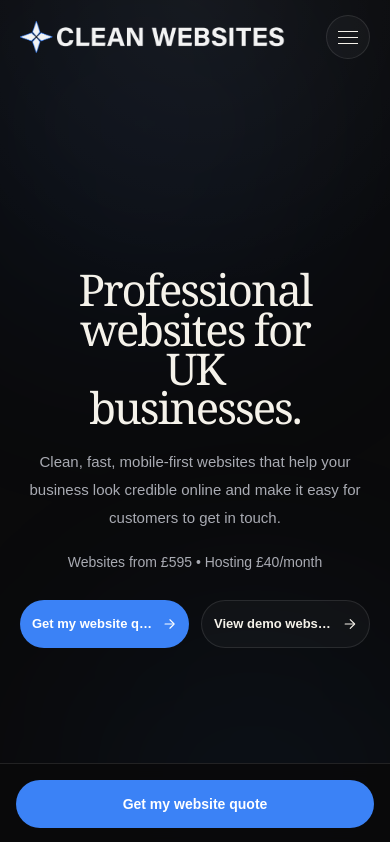
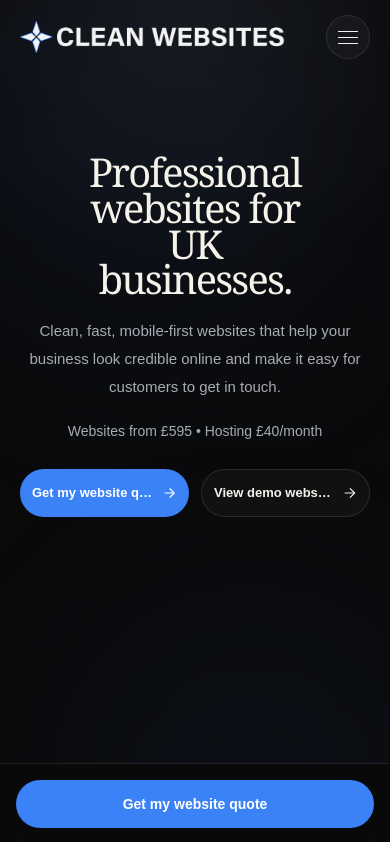
Before and after one commit to cleanwebsitesuk/cleanwebsites, a Next.js app: page / in a window 390 px wide. Shown: the top 842 px of the page. Built offline with nearby package versions, Linux system fonts and the light colour scheme.

Commit message:
Update page.tsx

```diff
--- a/app/page.tsx
+++ b/app/page.tsx
@@ -654,7 +654,7 @@ export default function Home() {
       </motion.header>
 
       <main className="relative">
-<section className="mx-auto flex min-h-[calc(100svh-74px)] w-full max-w-7xl items-center justify-center px-5 pb-10 pt-6 text-center sm:px-6 sm:pb-20 sm:pt-10 lg:px-8 lg:pb-24 lg:pt-14">
+<section className="mx-auto flex min-h-[82svh] w-full max-w-7xl items-start justify-center px-5 pb-10 pt-16 text-center sm:min-h-[calc(100svh-74px)] sm:px-6 sm:items-center sm:pb-20 sm:pt-10 lg:px-8 lg:pb-24 lg:pt-14">
   <motion.div
     variants={heroContainer}
     initial="hidden"
@@ -679,7 +679,7 @@ export default function Home() {
 
     <motion.h1
       variants={fadeUp}
-      className="mx-auto mt-4 max-w-[10ch] font-serif text-[clamp(2.15rem,11.2vw,4.8rem)] leading-[0.9] tracking-[-0.045em] text-[#F5F2EA] sm:mt-6 sm:max-w-[14ch] sm:text-[clamp(2.45rem,10vw,4.8rem)] sm:leading-[0.94]"
+      className="mx-auto mt-4 max-w-[10ch] font-serif text-[clamp(1.95rem,10.2vw,4.8rem)] leading-[0.9] tracking-[-0.045em] text-[#F5F2EA] sm:mt-6 sm:max-w-[14ch] sm:text-[clamp(2.45rem,10vw,4.8rem)] sm:leading-[0.94]"
     >
       Professional websites for UK businesses.
     </motion.h1>
```
